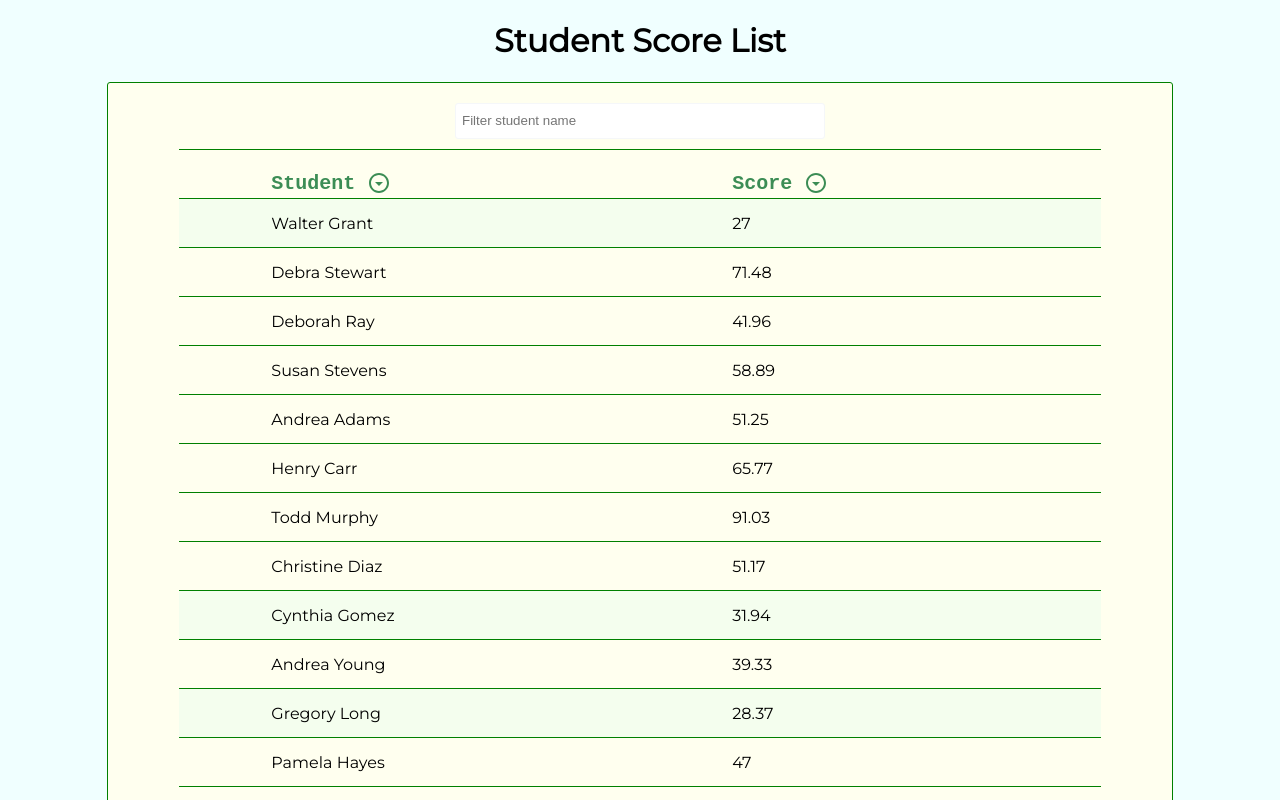
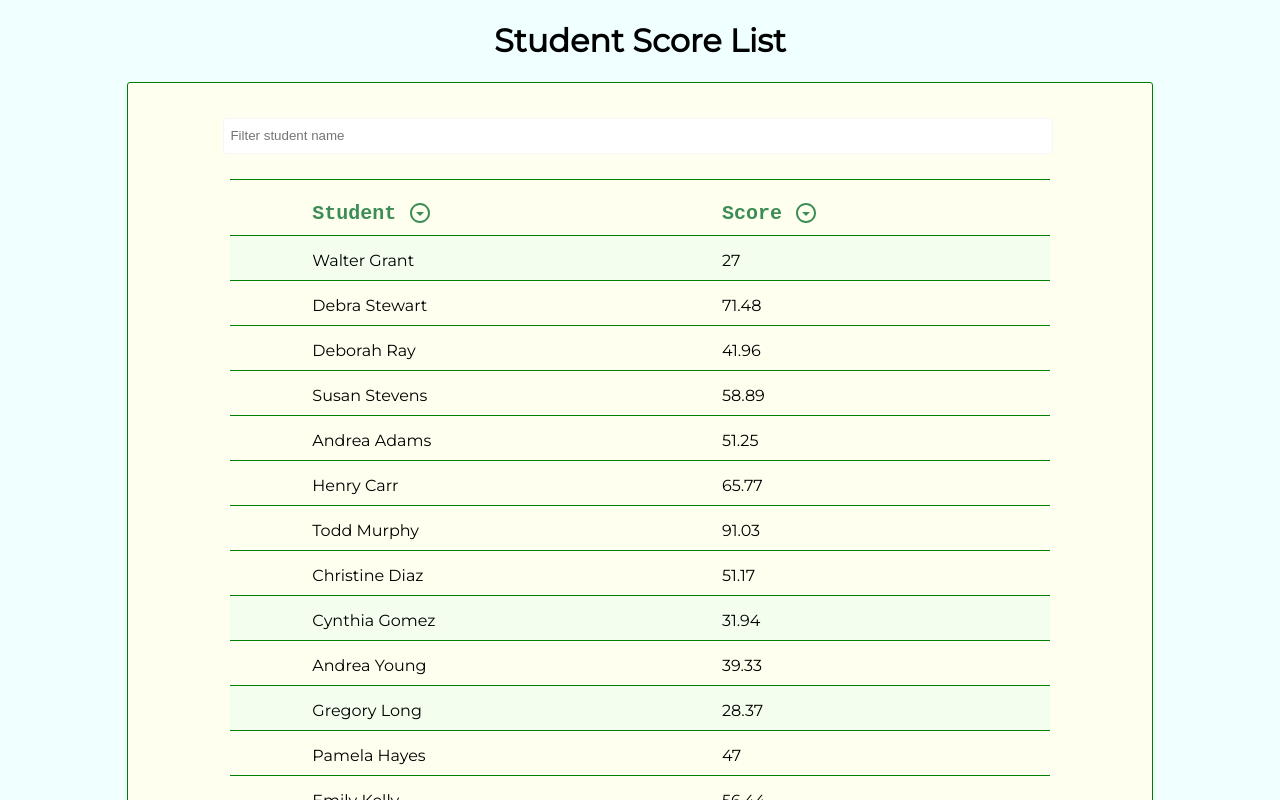
Before and after one commit to ZoeZhanZY/react-student-scores, a React (Create React App) app: page / in a window 1280 px wide. Shown: the top 800 px of the page. Built offline with nearby package versions, Linux system fonts and the light colour scheme; a web font is replaced by a local one.

Commit message:
complete function

```diff
--- a/public/styles.css
+++ b/public/styles.css
@@ -10,23 +10,41 @@ body {
 .container {
   border: 1px solid green;
   border-radius: 3px;
-  padding: 10px 20px 10px;
+  padding: 10px 0px 10px;
   margin: 0 auto 0;
   background-color: rgb(255, 255, 239);
   width: 80%;
 }
 
+.filter {
+  width: 80%;
+	margin: 25px auto;
+
+}
+
+input {
+  border-color: rgb(245, 247, 249);
+  border-style: solid;
+  border-radius: 3px;
+  border-width: 1px;
+  height: 2rem;
+  padding-left: 6px;
+  width: 100%;
+	position: relative;
+	right:7px;
+
+}
+
 .row {
   display: flex;
   justify-content: center;
-  height: 3rem;
-  width: 90%;
+	width: 80%;
   margin: 0 auto 0;
   border-top: 1px solid green;
 }
 
 .cell {
-  width: 45%;
+  width: 50%;
   padding-top: 15px;
   padding-bottom: 10px;
 	text-align: left;
@@ -40,19 +58,6 @@ body {
   font-weight: 600;
 }
 
-.filter {
-  margin: 10px;
-}
-
-input {
-  border-color: rgb(245, 247, 249);
-  border-style: solid;
-  border-radius: 3px;
-  border-width: 1px;
-  height: 2rem;
-  padding-left: 6px;
-  width: 360px;
-}
 
 .highlighted {
   background-color: rgb(244, 254, 238);
--- a/src/components/App.js
+++ b/src/components/App.js
@@ -1,12 +1,20 @@
-import React, { useState } from "react";
+import React, { useEffect, useState } from "react";
 import StudentsData from "../students.json";
 import ListItem from "./ListItem";
 import ArrowDropDownCircleOutlinedIcon from "@mui/icons-material/ArrowDropDownCircleOutlined";
+
+const rawList = [...StudentsData];
+
 function App() {
   const [studentAsdSort, setStudentAsdSort] = useState(true);
   const [scoreAsdSort, setScoreAsdSort] = useState(true);
+  const [renderedList, setRenderedList] = useState(rawList);
+	const [filterKey, setFilterKey] = useState("");
+
+
   const handleStudentSort = () => {
     setStudentAsdSort(!studentAsdSort);
+    console.log({ studentAsdSort, renderedList });
     const compareName = (a, b) => {
       if (a.firstName < b.firstName) {
         return -1;
@@ -17,8 +25,10 @@ function App() {
       return 0;
     };
     studentAsdSort
-      ? StudentsData.sort(compareName)
-      : StudentsData.reverse(compareName);
+      ? renderedList.sort(compareName)
+      : renderedList.reverse(compareName);
+
+
   };
 
   const handleScoreSort = () => {
@@ -33,16 +43,35 @@ function App() {
       return 0;
     };
     scoreAsdSort
-      ? StudentsData.sort(compareScore)
-      : StudentsData.reverse(compareScore);
+      ? renderedList.sort(compareScore)
+      : renderedList.reverse(compareScore);
   };
+
+  const handleFilter = (event) => {
+    setFilterKey(event.target.value);
+  };
+
+  useEffect(() => {
+		const newList = rawList.filter((student) => {
+			const name = `${student.firstName} ${student.lastName}`.toLowerCase()
+			console.log({name});
+			return (
+      name.includes(filterKey.toLocaleLowerCase()))}
+    );
+
+    setRenderedList(newList);
+  }, [filterKey]);
 
   return (
     <>
       <h1>Student Score List</h1>
       <div className="container">
         <div className="filter">
-          <input placeholder="Filter student name" />
+          <input
+            placeholder="Filter student name"
+            value={filterKey}
+            onChange={(event) => handleFilter(event)}
+          />
         </div>
         <div className="row">
           <div className="title cell">
@@ -62,7 +91,7 @@ function App() {
         </div>
 
         <div className="list">
-          {StudentsData.map((student) => (
+          {renderedList.map((student) => (
             <ListItem
               key={student.id}
               firstName={student.firstName}
```
